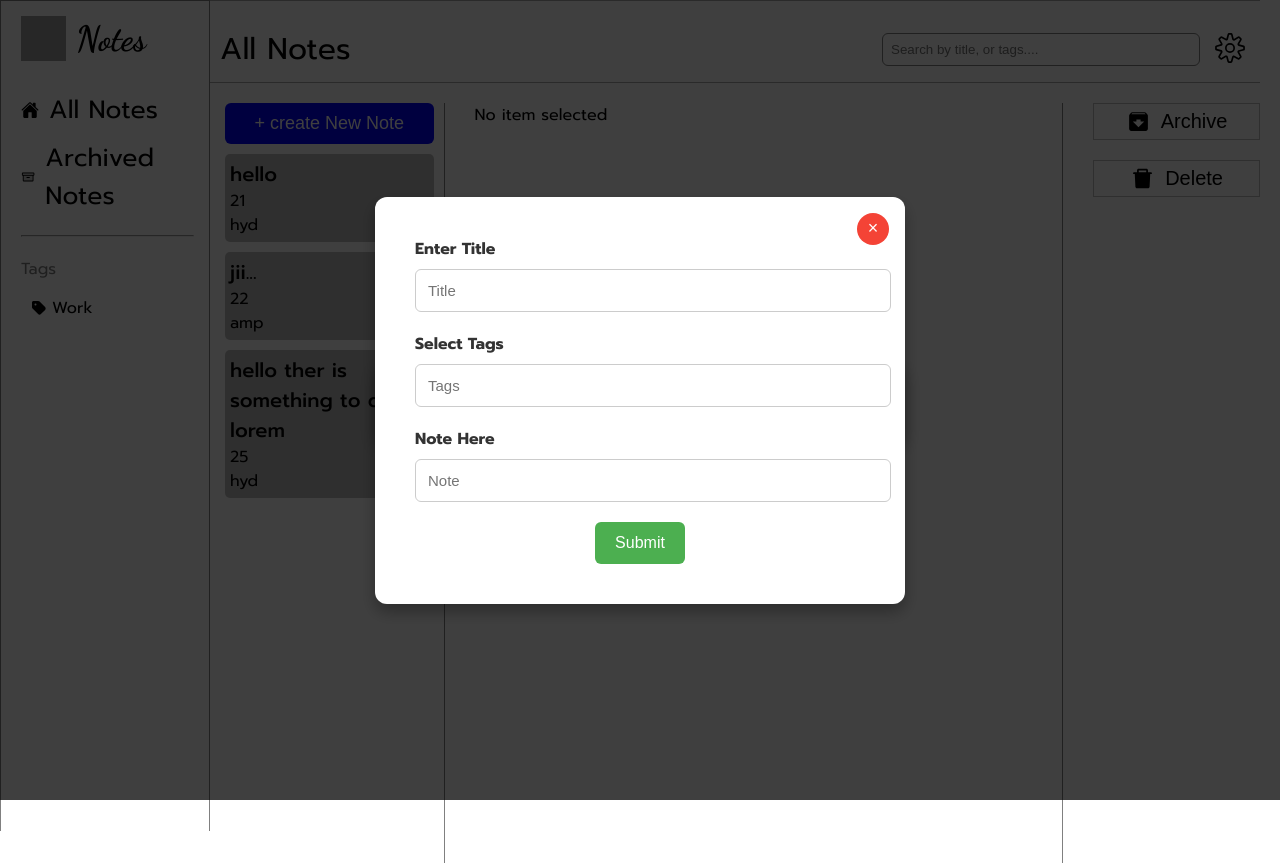
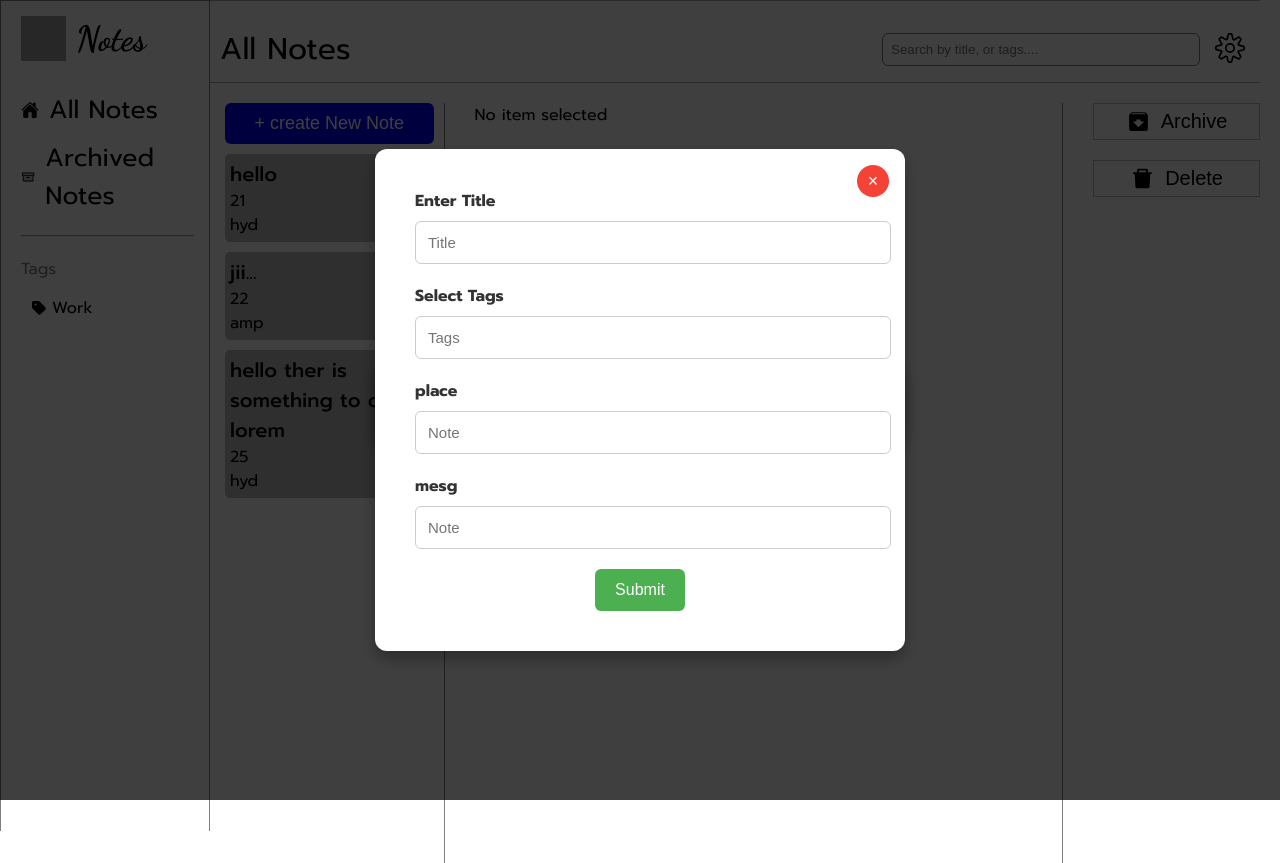
Before and after one commit to TarunK951/notes, a React (Vite) app in the folder Notes/: page / in a window 1280 px wide. Both pictures are taken after a click on the button "+ create New Note". Built offline with nearby package versions, Linux system fonts and the light colour scheme; grey boxes are pictures that could not be loaded.

Commit message:
creating data

```diff
--- a/Notes/src/components/Body.jsx
+++ b/Notes/src/components/Body.jsx
@@ -2,7 +2,7 @@ import React, { useState } from "react";
 import "./body.css";
 import Input from "./input";
 
-function Body({ setDisplay, notes }) {
+function Body({ setDisplay, notes, setNotes }) {
   const [open, setOpen] = useState(false);
   // const [show, setShow] = useState();
 
@@ -23,7 +23,12 @@ function Body({ setDisplay, notes }) {
         {open && (
           <div className="inputPopUp">
             <div className="popUp">
-              <Input open={open} setOpen={setOpen} />
+              <Input
+                open={open}
+                setOpen={setOpen}
+                setNotes={setNotes}
+                notes={notes}
+              />
             </div>
           </div>
         )}
--- a/Notes/src/components/Input.jsx
+++ b/Notes/src/components/Input.jsx
@@ -1,7 +1,31 @@
-import React from "react";
+import React, { useState } from "react";
 import "./input.css";
 
-function Input(props) {
+function Input({ setOpen, notes, setNotes }) {
+  //
+  const [title, setTitle] = useState("");
+  const [tags, setTags] = useState("");
+  const [place, setPlace] = useState("");
+  const [mesg, setMesg] = useState("");
+  //
+  const add = () => {
+    setNotes([
+      ...notes,
+      {
+        id: notes.length + 1,
+        name: title,
+        age: tags,
+        place: place,
+        mesg: mesg,
+      },
+    ]);
+    setOpen(!open);
+    setTags("");
+    setPlace("");
+    setTitle("");
+    setMesg("");
+  };
+  //
   return (
     <div className="inputPopUp">
       <div className="popUp">
@@ -9,7 +33,7 @@ function Input(props) {
         <button
           className="closeBtn"
           onClick={() => {
-            props.setOpen(!open);
+            setOpen(!open);
           }}
         >
           &times;
@@ -18,24 +42,43 @@ function Input(props) {
         <div className="inputs">
           <div>
             <h2>Enter Title</h2>
-            <input type="text" placeholder="Title" />
+            <input
+              type="text"
+              placeholder="Title"
+              value={title}
+              onChange={(e) => setTitle(e.target.value)}
+            />
           </div>
           <div>
             <h2>Select Tags</h2>
-            <input type="text" placeholder="Tags" />
+            <input
+              type="text"
+              placeholder="Tags"
+              value={tags}
+              onChange={(e) => setTags(e.target.value)}
+            />
           </div>
           <div>
-            <h2>Note Here</h2>
-            <input type="text" placeholder="Note" />
+            <h2>place</h2>
+            <input
+              type="text"
+              placeholder="Note"
+              value={place}
+              onChange={(e) => setPlace(e.target.value)}
+            />
+          </div>
+          <div>
+            <h2>mesg</h2>
+            <input
+              type="text"
+              placeholder="Note"
+              value={mesg}
+              onChange={(e) => setMesg(e.target.value)}
+            />
           </div>
 
           {/* Submit Button */}
-          <button
-            className="submitBtn"
-            onClick={() => {
-              props.setOpen(!open);
-            }}
-          >
+          <button className="submitBtn" onClick={add}>
             Submit
           </button>
         </div>
```
